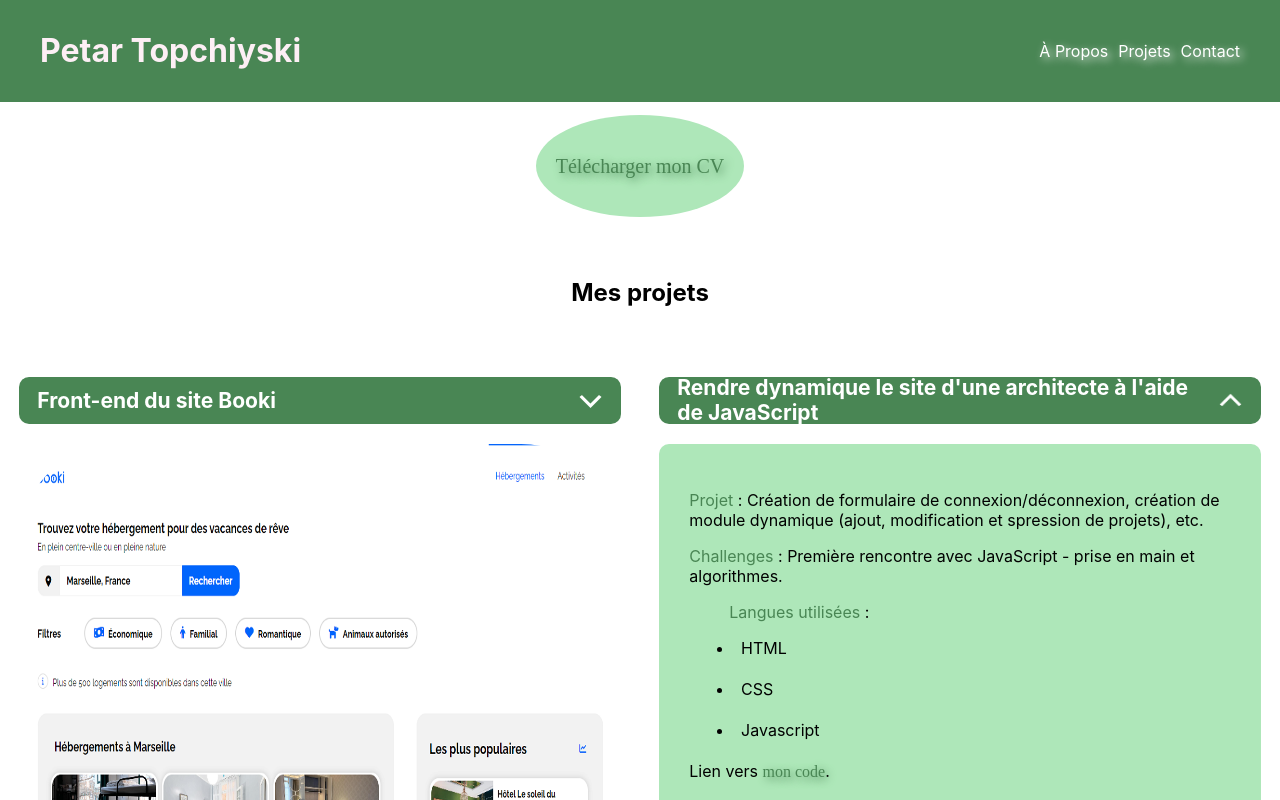
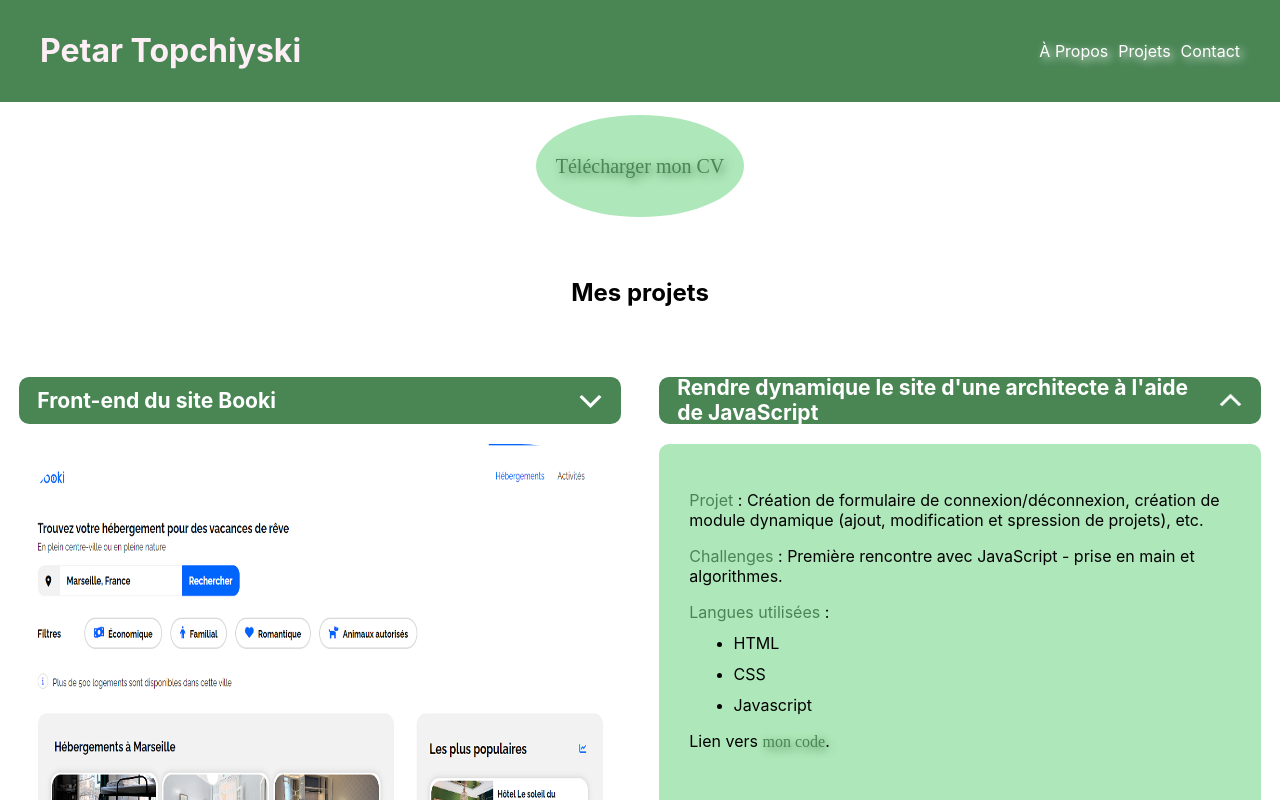
Before and after one commit to Temple79/Portfolio, a React (Create React App) app: page / in a window 1280 px wide. Both pictures are taken after a click on the element 960 px from the left and 1038 px from the top of the page. Shown: the part 638-1438 px from the top of the page. Built offline with nearby package versions, Linux system fonts and the light colour scheme.

Commit message:
Last changes added

```diff
--- a/src/components/Dropdown/dropdown.css
+++ b/src/components/Dropdown/dropdown.css
@@ -43,9 +43,7 @@
 
 .lang {
     color: black;
-    padding: 1% 1.5%;
     border: none;
-    border-radius: 50px;
     margin: 0.7em 0.27em;
 }
 
@@ -61,6 +59,11 @@
 
 .color-change {
     color: #498654;
+}
+
+.color-change-lang {
+    color: #498654;
+    margin-left: -40px;
 }
 
 a,
--- a/src/components/Dropdown/dropdown.js
+++ b/src/components/Dropdown/dropdown.js
@@ -33,7 +33,7 @@ export default function Dropdown({ data }) {
               {data.issues}
             </p>
             <ul className="techs">
-              <span className="color-change">Langues utilisées</span> :{" "}
+              <span className="color-change-lang">Langues utilisées</span> :{" "}
               {data.lang.map((lang, index) => (
                 <li className="lang" key={index}>
                   {lang}
```
